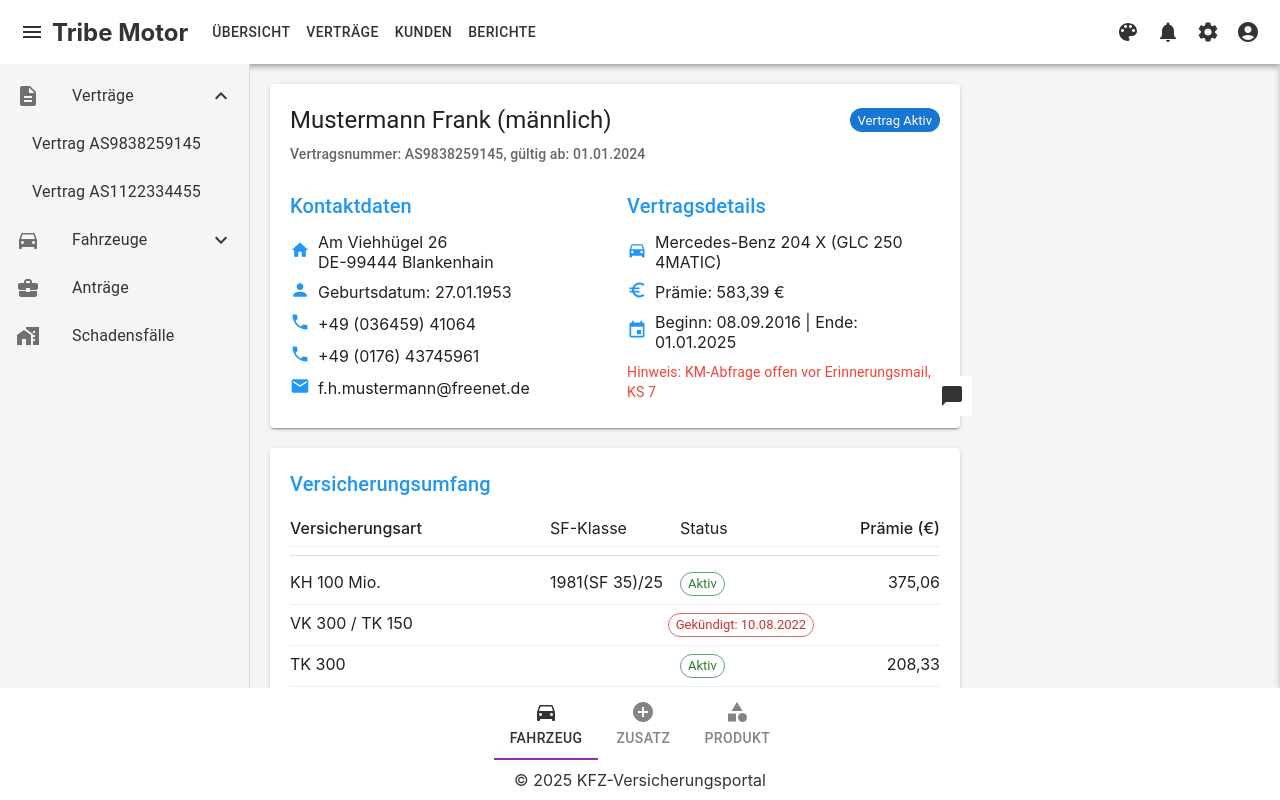
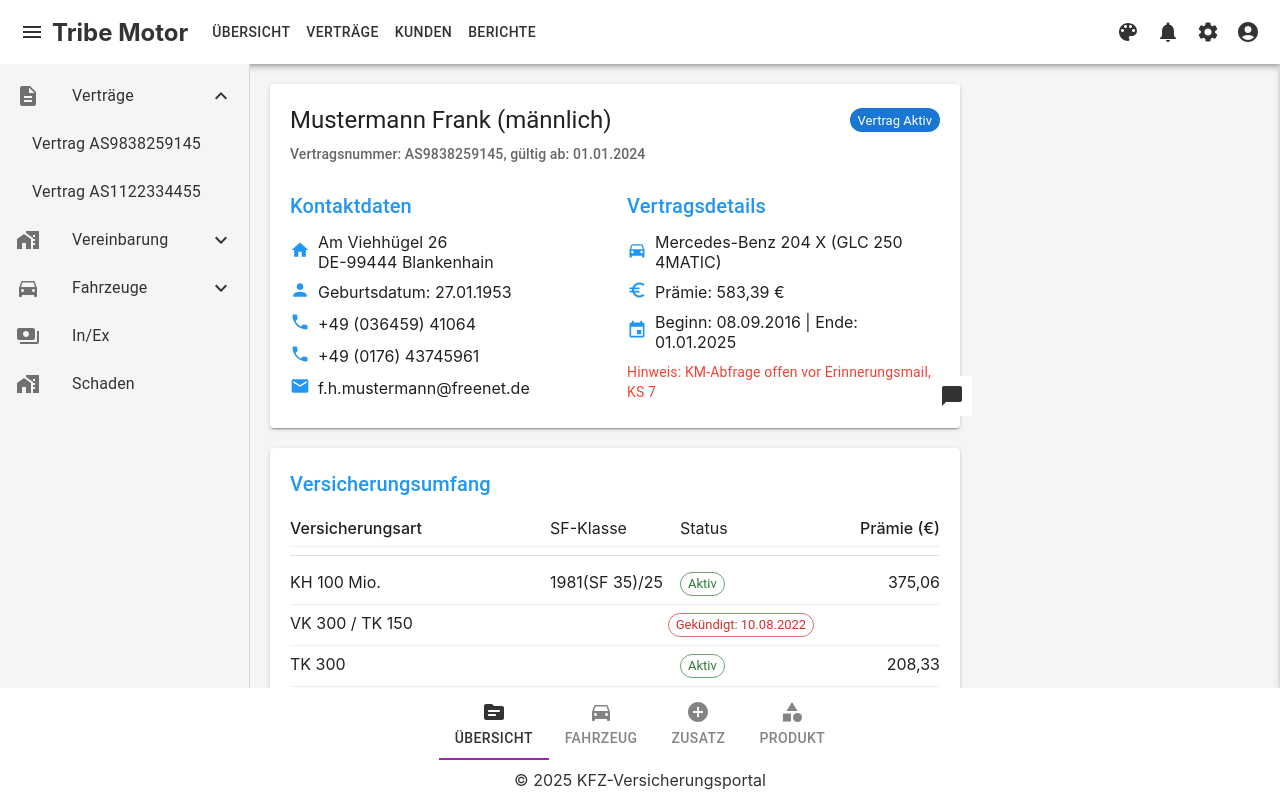
Before and after one commit to dsevenx/kfz-versicherung-portal, a React (Create React App) app: page / in a window 1280 px wide. Built offline with nearby package versions, Linux system fonts and the light colour scheme.

Commit message:
sidbar korrigiert

```diff
--- a/src/components/navigation/TabPanel.js
+++ b/src/components/navigation/TabPanel.js
@@ -2,7 +2,7 @@ import React, { useState, useContext } from 'react';
 import styled from 'styled-components';
 import { ThemeContext } from '../../context/ThemeContext';
 import { Tabs, Tab, Box } from '@mui/material';
-import { DirectionsCar, AddCircle, Category } from '@mui/icons-material';
+import { DirectionsCar, AddCircle, Category,TopicRounded } from '@mui/icons-material';
 
 const TabsContainer = styled.div`
   background-color: ${props => props.customTheme.colors.primary};
@@ -35,6 +35,7 @@ const TabPanel = () => {
         textColor="inherit"
         centered
       >
+        <StyledTab icon={<TopicRounded />} label="Übersicht" customTheme={theme} />
         <StyledTab icon={<DirectionsCar />} label="Fahrzeug" customTheme={theme} />
         <StyledTab icon={<AddCircle />} label="Zusatz" customTheme={theme} />
         <StyledTab icon={<Category />} label="Produkt" customTheme={theme} />
--- a/src/components/sidebar/Sidebar.js
+++ b/src/components/sidebar/Sidebar.js
@@ -2,7 +2,7 @@ import React, { useContext, useState } from 'react';
 import styled from 'styled-components';
 import { ThemeContext } from '../../context/ThemeContext';
 import { List, ListItem, ListItemIcon, ListItemText, Collapse, Menu, MenuItem } from '@mui/material';
-import { ExpandLess, ExpandMore, Description, Person, DirectionsCar, BusinessCenter, HomeWork } from '@mui/icons-material';
+import { ExpandLess, ExpandMore, Description, DirectionsCar, BusinessCenter, HomeWork, Payments } from '@mui/icons-material';
 
 const SidebarContainer = styled.aside`
   width: 250px;
@@ -19,8 +19,8 @@ const Sidebar = () => {
   const { theme } = useContext(ThemeContext);
   const [open, setOpen] = useState({
     contracts: true,
-    customers: false,
     vehicles: false,
+    agreements: false,
   });
   const [contextMenu, setContextMenu] = useState(null);
   const [selectedItem, setSelectedItem] = useState(null);
@@ -71,7 +71,24 @@ const Sidebar = () => {
           </NestedList>
         </Collapse>
 
-
+        <ListItem button onClick={() => handleClick('agreements')}>
+          <ListItemIcon><HomeWork /></ListItemIcon>
+          <ListItemText primary="Vereinbarung" />
+          {open.agreements ? <ExpandLess /> : <ExpandMore />}
+        </ListItem>
+        <Collapse in={open.agreements} timeout="auto" unmountOnExit>
+          <NestedList component="div" disablePadding>
+            <ListItem button>
+              <ListItemText primary="Vorversicherung HUK" />
+            </ListItem>
+            <ListItem button>
+              <ListItemText primary="Vertreter BVT,FB" />
+            </ListItem>
+            <ListItem button>
+              <ListItemText primary="abweichende Empfänger" />
+            </ListItem>
+          </NestedList>
+        </Collapse>
 
         <ListItem button onClick={() => handleClick('vehicles')}>
           <ListItemIcon>
@@ -91,18 +108,20 @@ const Sidebar = () => {
           </NestedList>
         </Collapse>
 
+
+
         <ListItem button>
           <ListItemIcon>
-            <BusinessCenter />
+            <Payments />
           </ListItemIcon>
-          <ListItemText primary="Anträge" />
+          <ListItemText primary="In/Ex" />
         </ListItem>
 
         <ListItem button>
           <ListItemIcon>
             <HomeWork />
           </ListItemIcon>
-          <ListItemText primary="Schadensfälle" />
+          <ListItemText primary="Schaden" />
         </ListItem>
       </List>
 
```
